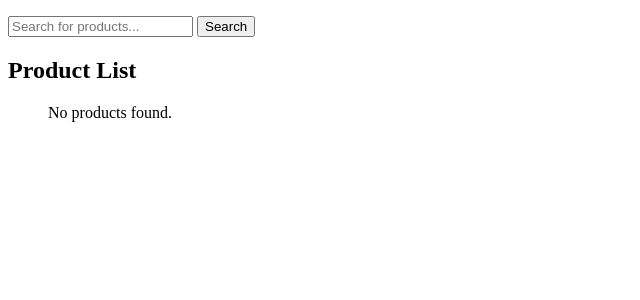
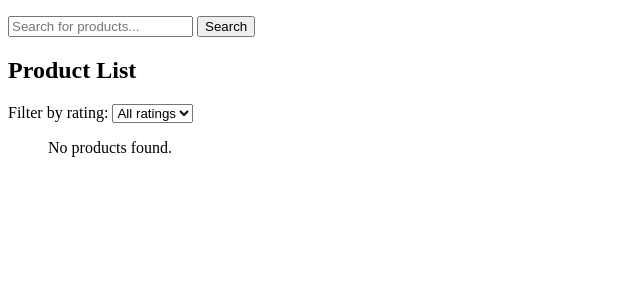
Before and after one commit to lilChulo/Webshop, a Django app: page /products/ in a window 1280 px wide. Shown: the part 34-334 px from the top of the page, without its empty margins (0-640 px from the left). Run offline with Django 4.2, Linux system fonts and the light colour scheme; data that the repository does not hold is empty.

Commit message:
RATING FILTER FERTIG

```diff
--- a/webshop/products/models.py
+++ b/webshop/products/models.py
@@ -10,7 +10,7 @@ class Product(models.Model):
     product_info_pdf = models.FileField(upload_to='product_pdfs/', null=True, blank=True)
     created_by = models.ForeignKey(User, on_delete=models.CASCADE)
     other_field = models.CharField(max_length=255, blank=True, null=True)
-    rating = models.DecimalField(max_digits=3, decimal_places=2, default=0.0)
+    rating = models.DecimalField(max_digits=3, decimal_places=1, default=0.0)
 
     def __str__(self):
         return self.name
--- a/webshop/products/urls.py
+++ b/webshop/products/urls.py
@@ -6,11 +6,13 @@ app_name = 'product'
 
 urlpatterns = [
     path('add/', views.add_product, name='product-create'),
-    path('', views.list_all_products, name='product-list'),
+    path('', views.product_list, name='product-list'),
     path('product/<int:product_id>/', views.product_detail, name='product-detail'),
     path('prod/<int:product_id>/delete/', views.delete_product, name='delete-product'),
     path('prod/<int:product_id>/edit/', views.edit_product, name='edit-product'),
     path('search/', views.search_products, name='search'),
     path('prod/review/<int:review_id>/delete/', views.delete_review, name='delete-review'),
     path('prod/review/<int:review_id>/vote/<str:up_or_down>/', views.vote_review, name='vote-review'),
+    path('prod/review/<int:review_id>/delete/', views.delete_review, name='delete-review'),
+    path('prod/review/<int:review_id>/vote/<str:up_or_down>/', views.vote_review, name='vote-review'),
 ]
--- a/webshop/products/views.py
+++ b/webshop/products/views.py
@@ -1,9 +1,9 @@
 # products/views.py
 from django.shortcuts import render, redirect, get_object_or_404
 from django.contrib.auth.decorators import login_required
-from .forms import ProductForm, ProductImageFormSet, ReviewForm
+from .forms import ProductForm, ReviewForm
 from .models import ProductImage, Product, Review
-from django.db.models import Q
+from django.db.models import Q, Avg
 
 
 @login_required
@@ -38,14 +38,12 @@ def list_all_products(request):
 
 def product_detail(request, product_id):
     product = get_object_or_404(Product, id=product_id)
-    reviews = product.reviews.all()
+    reviews = Review.objects.filter(product=product)
+    average_rating = reviews.aggregate(Avg('rating'))['rating__avg']
+
     user_review = None
-
     if request.user.is_authenticated:
-        try:
-            user_review = product.reviews.get(user=request.user)
-        except Review.DoesNotExist:
-            pass
+        user_review = reviews.filter(user=request.user).first()
 
     if request.method == 'POST' and request.user.is_authenticated:
         if user_review:
@@ -59,7 +57,7 @@ def product_detail(request, product_id):
             review.user = request.user
             review.save()
 
-            # redirect after saving
+            # Redirect after saving
             return redirect('product:product-detail', product_id=product.id)
     else:
         form = ReviewForm(instance=user_review) if user_review else ReviewForm()
@@ -67,6 +65,7 @@ def product_detail(request, product_id):
     context = {
         'product': product,
         'reviews': reviews,
+        'average_rating': average_rating,
         'form': form,
         'user_review': user_review,
     }
@@ -135,12 +134,20 @@ def edit_product(request, product_id):
 def search_products(request):
     query = request.GET.get('q')
     if query:
-        results = Product.objects.filter(
-            Q(name__icontains=query) |
-            Q(description__icontains=query) |
-            Q(other_field__icontains=query) |
-            Q(rating__icontains=query)
-        )
+        try:
+            rating_filter = int(query)  # Versuchen, die Eingabe in eine Ganzzahl umzuwandeln
+            results = Product.objects.filter(
+                Q(name__icontains=query) |
+                Q(description__icontains=query) |
+                Q(other_field__icontains=query) |
+                Q(rating=rating_filter)  # Genau nach Bewertung filtern
+            )
+        except ValueError:
+            results = Product.objects.filter(
+                Q(name__icontains=query) |
+                Q(description__icontains=query) |
+                Q(other_field__icontains=query)
+            )
     else:
         results = Product.objects.none()
     return render(request, 'products/search-results.html', {'results': results, 'query': query})
@@ -161,3 +168,17 @@ def vote_review(request, review_id, up_or_down):
     review = Review.objects.get(id=int(review_id))
     review.vote(request.user, up_or_down)
     return redirect('product:product-detail', product_id=review.product.id)
+
+
+def product_list(request):
+    rating = request.GET.get('rating')
+    if rating:
+        products = Product.objects.annotate(average_rating=Avg('reviews__rating')).filter(average_rating=rating)
+    else:
+        products = Product.objects.all()
+
+    context = {
+        'products': products,
+        'rating': rating
+    }
+    return render(request, 'products/product-list.html', context)
--- a/webshop/templates/products/product-list.html
+++ b/webshop/templates/products/product-list.html
@@ -5,6 +5,17 @@
 
 {% block content %}
   <h2>Product List</h2>
+
+   <form method="get" action=".">
+    <label for="rating">Filter by rating:</label>
+    <select name="rating" id="rating" onchange="this.form.submit()">
+      <option value="">All ratings</option>
+      {% for value in "12345" %}
+        <option value="{{ value }}" {% if rating == value %}selected{% endif %}>{{ value }}</option>
+      {% endfor %}
+    </select>
+  </form>
+
   <ul>
     {% if products %}
       {% for product in products %}
@@ -16,7 +27,7 @@
           {% else %}
             <img src="{% static 'img/default-product-image.png' %}" alt="Default Product Image" style="max-width: 200px; max-height: 200px;">
           {% endif %}
-          <h3><a href="{% url 'product:product-detail' product.id %}">{{ product.name }}</a></h3>
+            <h3><a href="{% url 'product:product-detail' product.id %}">{{ product.name }}</a></h3>
           <p>Price: ${{ product.price }}</p>
         </li>
       {% endfor %}
```
Also changed, not shown: webshop/templates/products/add_review.html (added, +30 -0 lines), webshop/products/migrations/0013_alter_product_rating.py (added), webshop/products/migrations/0014_alter_product_rating.py (added).
